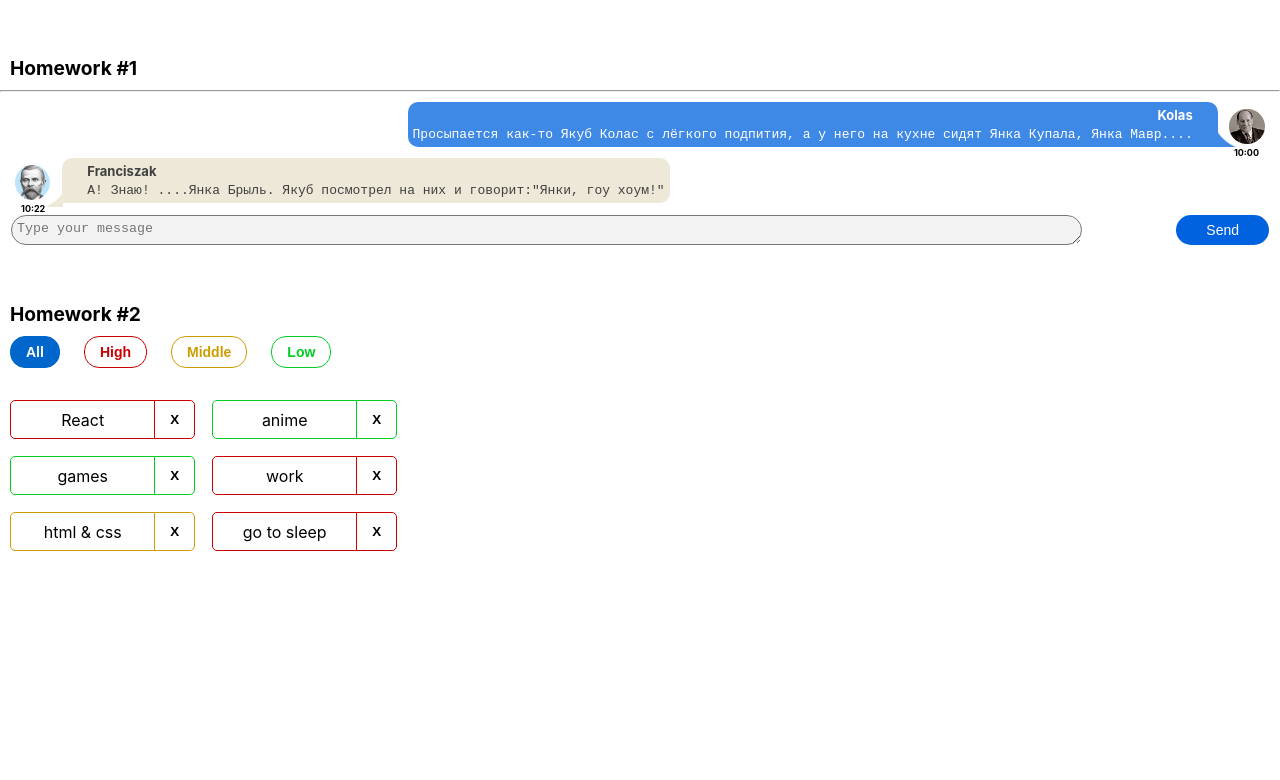
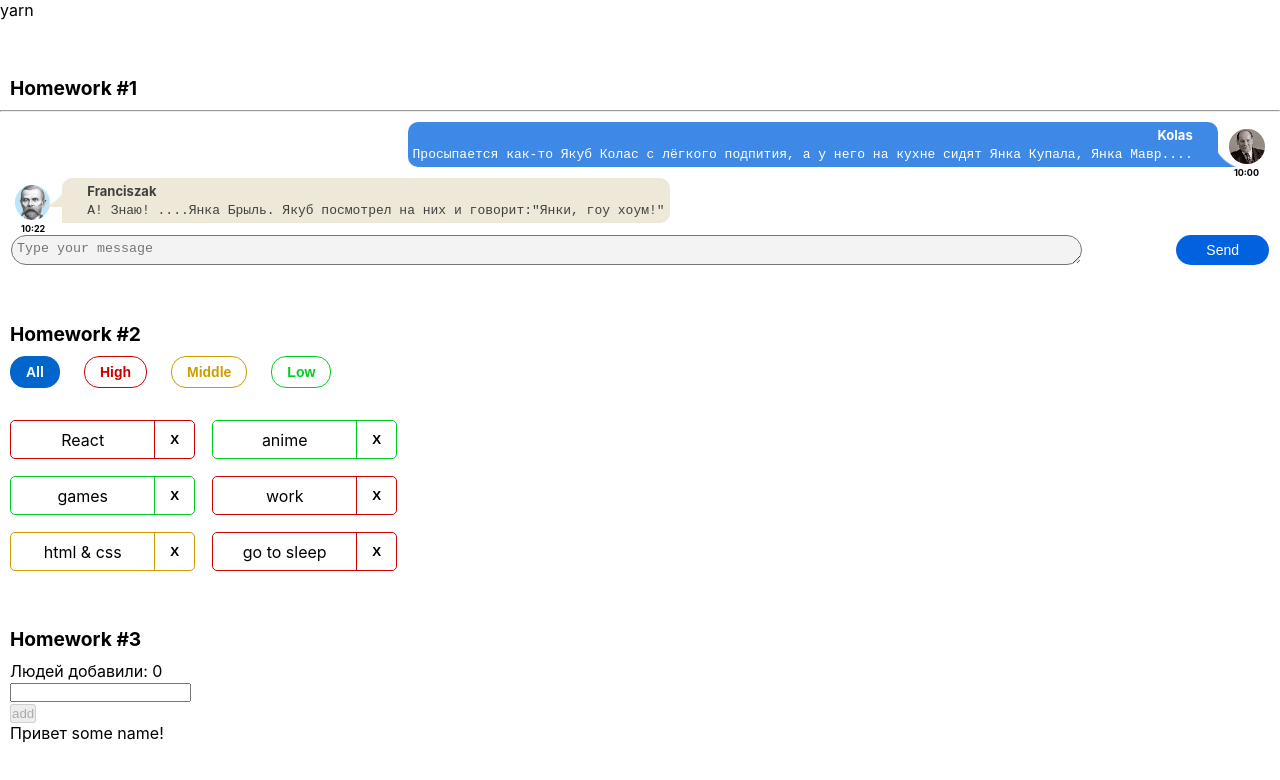
Before and after one commit to Ciahaka/DZ_Avto, a React (Create React App) app: page / in a window 1280 px wide. Shown: the top 780 px of the page. Built offline with nearby package versions, Linux system fonts and the light colour scheme.

Commit message:
add component HW3

```diff
--- a/src/s1-main/App.tsx
+++ b/src/s1-main/App.tsx
@@ -2,14 +2,15 @@ import React from 'react'
 import s from './App.module.css'
 import HW1 from '../s2-homeworks/hw01/HW1'
 import HW2 from '../s2-homeworks/hw02/HW2';
+import HW3 from '../s2-homeworks/hw03/HW3';
 
 function App() {
     return (
-        <div className={s.App}>
+        <div className={s.App}>yarn
             <HW1/>
             {/*раскомментировать по ходу выполнения*/}
             <HW2/>
-            {/*<HW3/>*/}
+            <HW3/>
             {/*<HW4/>*/}
 
             {/*при выполнении дз 5 и более - закомментировать здесь дз 1-4, так как они есть внутри дз 5*/}
--- a/src/s2-homeworks/hw03/Greeting.module.css
+++ b/src/s2-homeworks/hw03/Greeting.module.css
@@ -5,6 +5,7 @@
 }
 
 .error {
+
 }
 
 .input {
@@ -14,6 +15,7 @@
 }
 
 .errorInput {
+    color: red;
 }
 
 .button {
--- a/src/s2-homeworks/hw03/Greeting.tsx
+++ b/src/s2-homeworks/hw03/Greeting.tsx
@@ -2,7 +2,7 @@ import React, {ChangeEvent, KeyboardEvent} from 'react'
 import s from './Greeting.module.css'
 
 type GreetingPropsType = {
-    name: any // need to fix any
+    name: string      //any // need to fix any +
     setNameCallback: any // need to fix any
     addUser: any // need to fix any
     onBlur: any // need to fix any
@@ -25,7 +25,7 @@ const Greeting: React.FC<GreetingPropsType> = (
         lastUserName,
     } // деструктуризация пропсов
 ) => {
-    const inputClass = s.errorInput // need to fix with (?:)
+    const inputClass = error ?  s.errorInput : s.input // need to fix with (?:) +
 
     return (
         <div id={'hw3-form'} className={s.greetingForm}>
--- a/src/s2-homeworks/hw03/GreetingContainer.tsx
+++ b/src/s2-homeworks/hw03/GreetingContainer.tsx
@@ -3,8 +3,8 @@ import Greeting from './Greeting'
 import { UserType } from './HW3'
 
 type GreetingContainerPropsType = {
-    users: any // need to fix any
-    addUserCallback: any // need to fix any
+    users: Array<UserType>                // need to fix any  +
+    addUserCallback: (name:string)=>void  // need to fix any  +
 }
 
 export const pureAddUser = (name: any, setError: any, setName: any, addUserCallback: any) => {
@@ -20,19 +20,18 @@ export const pureOnEnter = (e: any, addUser: any) => { // если нажата
 // более простой и понятный для новичков
 // function GreetingContainer(props: GreetingPropsType) {
 
-// более современный и удобный для про :)
+// более современный и удобный для про: )
 const GreetingContainer: React.FC<GreetingContainerPropsType> = ({
     users,
     addUserCallback,
 }) => {
     // деструктуризация пропсов
-    const [name, setName] = useState<any>('') // need to fix any
-    const [error, setError] = useState<any>('') // need to fix any
+    const [name, setName] = useState<string>('') // need to fix any
+    const [error, setError] = useState<string>('') // need to fix any
 
-    const setNameCallback = (e: any) => { // need to fix any
-        setName('some name') // need to fix
-
-        error && setError('')
+    const setNameCallback = (e:string) => { // need to fix any
+        e !== ' '  ? setName(e) : setError('')                                // need to fix     +
+        // error && setError('')
     }
     const addUser = () => {
         pureAddUser(name, setError, setName, addUserCallback)
--- a/src/s2-homeworks/hw03/HW3.tsx
+++ b/src/s2-homeworks/hw03/HW3.tsx
@@ -19,20 +19,18 @@ import GreetingContainer from './GreetingContainer'
 
 // types
 export type UserType = {
-    _id: any // need to fix any
-    name: any // need to fix any
+    _id: string//any // need to fix any  +
+    name: string//any // need to fix any  +
 }
 
-export const pureAddUserCallback = (name: any, setUsers: any, users: any) => { // need to fix any
-    const user = { // need to fix
-    }
-    setUsers([...users, user])
+export const pureAddUserCallback = (name: string, setUsers:any, users: any) => { // need to fix any
+    setUsers([...users, {_id: v1(), name:name}])                   // +
 }
 
 const HW3 = () => {
-    const [users, setUsers] = useState<any>([]) // need to fix any
+    const [users, setUsers] = useState<Array<UserType>>([]) // need to fix any +
 
-    const addUserCallback = (name: any) => { // need to fix any
+    const addUserCallback = (name: string) => { // need to fix any +
         pureAddUserCallback(name, setUsers, users)
     }
 
```
